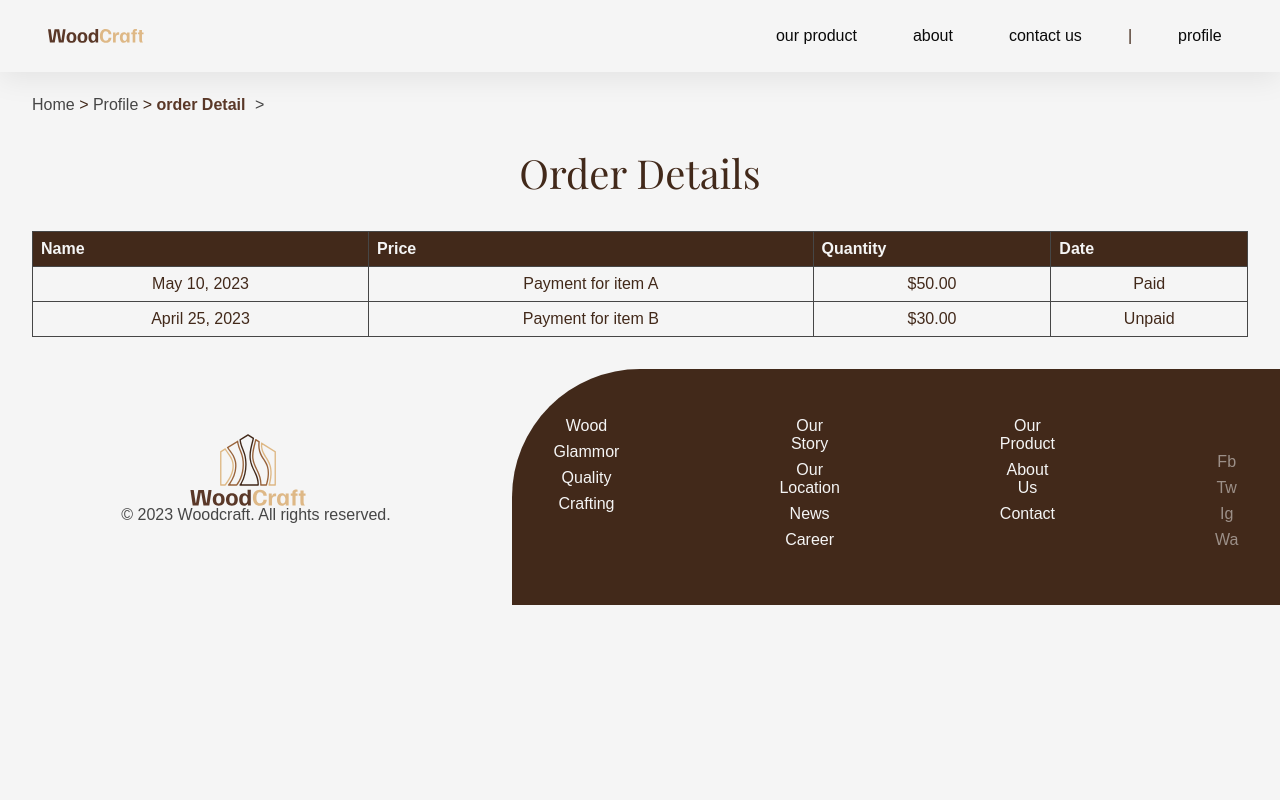
After one commit to Dreamvalian/Wood-Craft-PHP, a PHP site: page /order-detail.php in a window 1280 px wide. The commit adds this page. Run offline with PHP 8.4, Linux system fonts and the light colour scheme; style sheets or scripts are compiled from the project's sources; some web fonts are replaced.

Commit message:
create order detail pages

```diff
--- a/index.php
+++ b/index.php
@@ -36,7 +36,7 @@ if (isset($_GET['logout'])) {
   <meta name="viewport" content="width=device-width, initial-scale=1.0">
   <link rel="stylesheet" href="style.css">
   <link rel="stylesheet" href="/dist/output.css">
-  <title>Home</title>
+  <title>Woodcraft</title>
 </head>
 
 <body>
--- /dev/null
+++ b/order-detail.php
@@ -0,0 +1,63 @@
+<?php
+
+@include('./components/Header.php')
+
+?>
+
+<!DOCTYPE html>
+<html>
+
+<head>
+  <meta charset="UTF-8" />
+  <meta name="viewport" content="width=device-width, initial-scale=1.0" />
+  <link rel="stylesheet" href="./styles/order-detail.css" />
+  <link rel="stylesheet" href="/dist/output.css">
+
+  <title>Woodcraft - Order Detail</title>
+</head>
+
+<body>
+  <div class="breadcrumb">
+    <a href="home.php">Home</a> >
+    <a href="cart.php">Profile</a> >
+    <span>order Detail</span>
+  </div>
+  <section class="order-detail">
+    <h2>Order Details</h2>
+    <div class="detail-container">
+      <table>
+        <thead>
+          <tr>
+            <th>Name</th>
+            <th>Price</th>
+            <th>Quantity</th>
+            <th>Date</th>
+          </tr>
+        </thead>
+        <tbody>
+          <tr>
+            <td>May 10, 2023</td>
+            <td>Payment for item A</td>
+            <td>$50.00</td>
+            <td>Paid</td>
+          </tr>
+          <tr>
+            <td>April 25, 2023</td>
+            <td>Payment for item B</td>
+            <td>$30.00</td>
+            <td>Unpaid</td>
+          </tr>
+        </tbody>
+      </table>
+    </div>
+  </section>
+
+</body>
+
+<?php
+
+@include('./components/Footer.php')
+
+?>
+
+</html>
--- a/product-detail.php
+++ b/product-detail.php
@@ -71,10 +71,7 @@ $product = $stmt_product->get_result();
         <div class="cart-content">
           <h5>Organize Order</h5>
           <div class="input-wrapper">
-            <button id="minus-btn">-</button>
-
             <input type="number" id="range-input" name="order_quantity" min="0" max="100" step="1" value="50">
-            <button id="plus-btn">+</button>
           </div>
         </div>
         <div class="cart-stock">
@@ -84,7 +81,6 @@ $product = $stmt_product->get_result();
           </hr>
           <button id="add-to-cart-btn" type="submit" name="add_to_cart">Add to Cart</button>
           </form>
-          <button id="add-to-cart-btn">Buy Now</button>
         </div>
 
     </section>
--- a/profile.php
+++ b/profile.php
@@ -11,7 +11,6 @@
   <meta charset="UTF-8">
   <meta name="viewport" content="width=device-width, initial-scale=1.0">
   <link rel="stylesheet" href="./styles/profile.css">
-  <link rel="stylesheet" href="./dist/output.css">
   <title>User Profile</title>
 </head>
 
@@ -40,6 +39,7 @@
             <th>Description</th>
             <th>Amount</th>
             <th>Status</th>
+            <th>Detail</th>
           </tr>
         </thead>
         <tbody>
@@ -48,12 +48,14 @@
             <td>Payment for item A</td>
             <td>$50.00</td>
             <td>Paid</td>
+            <td><a href="./order-detail.php"><button type="submit" name="detail">Details</button></a></td>
           </tr>
           <tr>
             <td>April 25, 2023</td>
             <td>Payment for item B</td>
             <td>$30.00</td>
             <td>Unpaid</td>
+            <td><a href="./order-detail.php"><button type="submit" name="detail">Details</button></a></td>
           </tr>
         </tbody>
       </table>
--- a/styles/checkout.css
+++ b/styles/checkout.css
@@ -11,6 +11,10 @@ body {
   align-items: center;
   justify-content: space-evenly;
   padding: 2rem;
+}
+
+.checkout-container {
+  display: flex;
 }
 
 .breadcrumb {
@@ -44,7 +48,6 @@ body {
 
 form {
   display: flex;
-  flex-direction: column;
   gap: 1rem;
   margin-bottom: 2rem;
 }
--- /dev/null
+++ b/styles/order-detail.css
@@ -0,0 +1,68 @@
+@import url("variable.css");
+
+
+body {
+  font-family: var(--font-stack-body);
+  margin: 0;
+}
+
+.breadcrumb {
+  padding: 6rem 2rem 2rem 2rem;
+}
+
+.breadcrumb a {
+  color: var(--grey);
+  text-decoration: none;
+  transition: color 0.3s ease;
+}
+
+.breadcrumb a:hover {
+  color: var(--secondary-color);
+}
+
+.breadcrumb span {
+  color: var(--secondary-color);
+  font-weight: bold;
+}
+
+.breadcrumb::after {
+  content: ">";
+  margin: 0 5px;
+  color: var(--grey);
+}
+
+.breadcrumb::after:last-child {
+  content: none;
+}
+
+.order-detail h2 {
+  font-family: var(--font-stack-heading);
+  text-align: center;
+}
+
+
+.detail-container {
+  padding: 2rem;
+}
+
+table {
+  width: 100%;
+  border-collapse: collapse;
+}
+
+table th,
+table td {
+  padding: 0.5rem;
+  border: 1px solid var(--grey);
+}
+
+table th {
+  background-color: var(--tertiary-color);
+  color: var(--white);
+  font-weight: bold;
+  text-align: left;
+}
+
+table td {
+  text-align: center;
+}
```
Also changed, not shown: cart.php (+5 -5 lines), checkout.php (+23 -9 lines), payment.php (+10 -2 lines), styles/cart.css (+18 -2 lines), styles/payment.css (+53 -7 lines), styles/product-detail.css (+2 -7 lines), styles/profile.css (+16 -0 lines), assets/images/background-payment.png (added).
